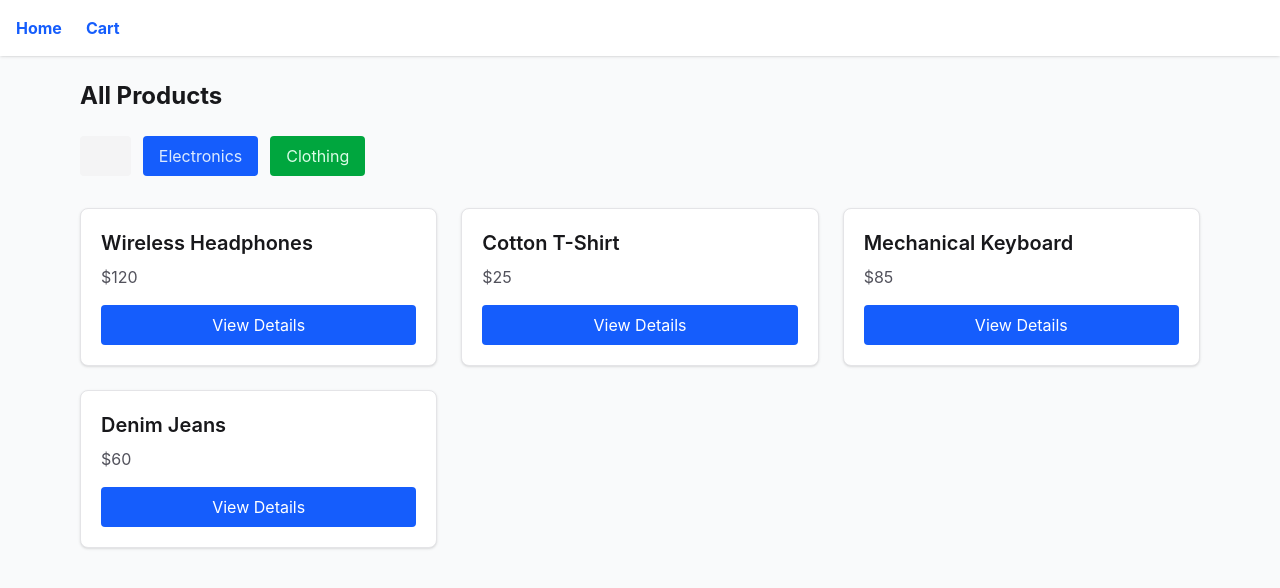
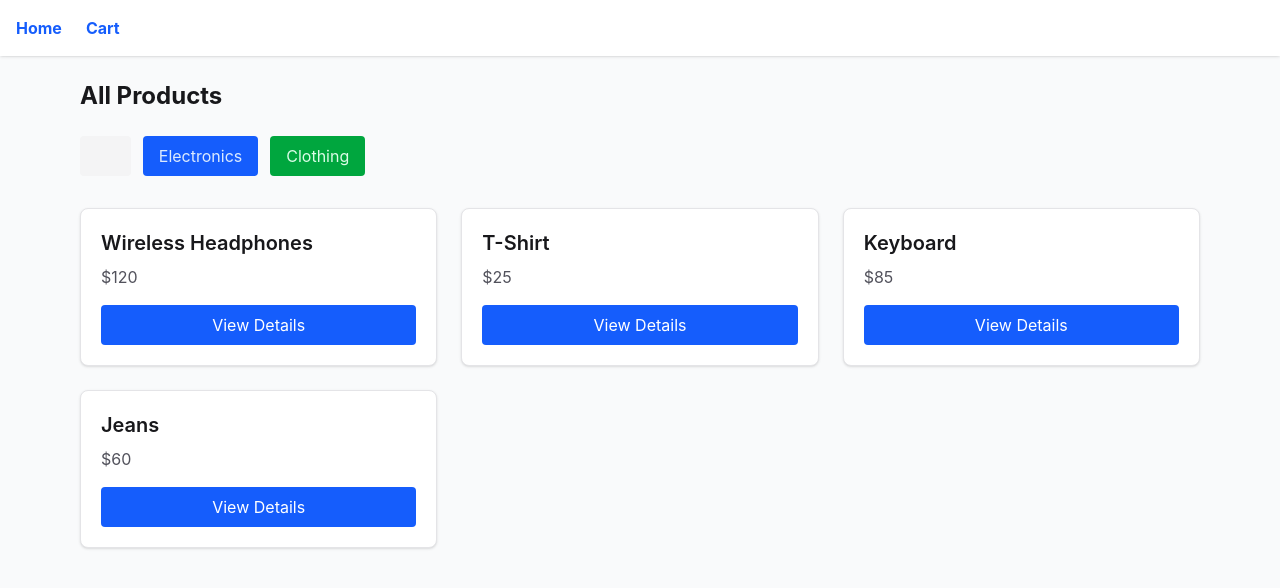
Before and after one commit to samybit/react-ecommerce, a React (Vite) app: page / in a window 1280 px wide. Shown: the top 588 px of the page. Built offline with nearby package versions, Linux system fonts and the light colour scheme.

Commit message:
simplify names

```diff
--- a/src/pages/ProductsList.jsx
+++ b/src/pages/ProductsList.jsx
@@ -2,9 +2,9 @@ import { useSearchParams, Link } from 'react-router';
 
 const hardcodedProducts = [
     { id: 1, title: 'Wireless Headphones', price: 120, category: 'electronics' },
-    { id: 2, title: 'Cotton T-Shirt', price: 25, category: 'clothing' },
-    { id: 3, title: 'Mechanical Keyboard', price: 85, category: 'electronics' },
-    { id: 4, title: 'Denim Jeans', price: 60, category: 'clothing' },
+    { id: 2, title: 'T-Shirt', price: 25, category: 'clothing' },
+    { id: 3, title: 'Keyboard', price: 85, category: 'electronics' },
+    { id: 4, title: 'Jeans', price: 60, category: 'clothing' },
 ];
 
 export default function ProductsList() {
```
